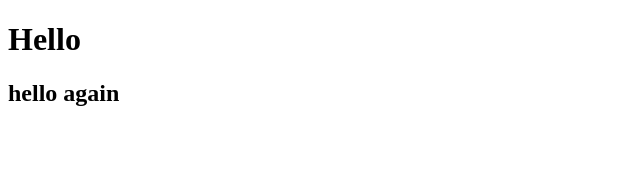
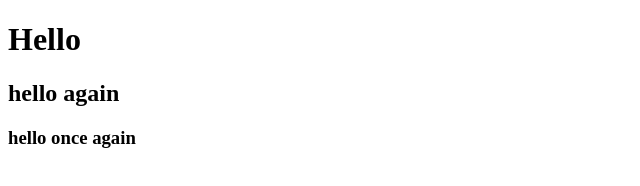
Before and after one commit to zachattack77/team-repo, a plain HTML site: page index.html in a window 1280 px wide. Shown: the whole page, without its empty margins (0-640 px from the left). Drawn offline with Linux system fonts and the light colour scheme.

Commit message:
added h3 tag

```diff
--- a/index.html
+++ b/index.html
@@ -7,5 +7,6 @@
 <body>
     <h1>Hello</h1>
     <h2>hello again</h2>
+    <h3>hello once again</h3>
 </body>
 </html>
```
